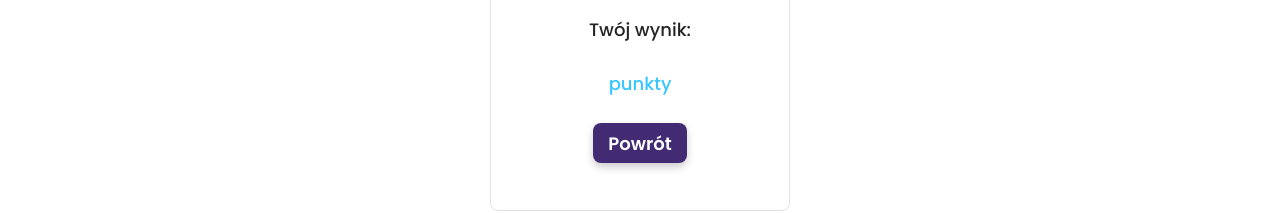
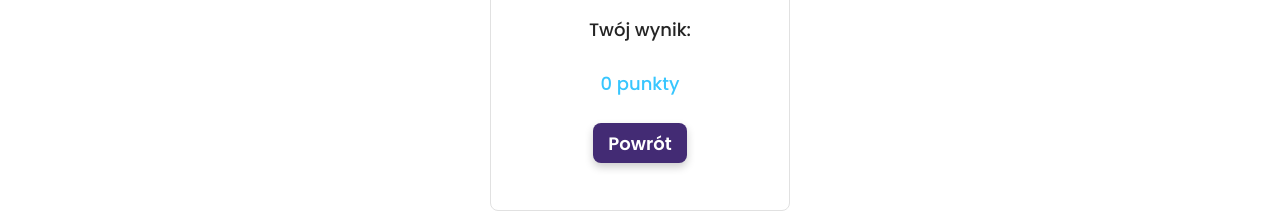
Before and after one commit to patryk-makarewicz/word-game, a React (Create React App) app: page /result in a window 1280 px wide. Shown: the part 179-392 px from the top of the page. Built offline with nearby package versions, Linux system fonts and the light colour scheme.

Commit message:
add points

```diff
--- a/src/components/game/game.tsx
+++ b/src/components/game/game.tsx
@@ -1,8 +1,10 @@
+/* eslint-disable array-callback-return */
 /* eslint-disable react/no-array-index-key */
 /* eslint-disable jsx-a11y/no-noninteractive-element-interactions */
 /* eslint-disable jsx-a11y/click-events-have-key-events */
-import { useState, useEffect } from 'react';
+import { useState, useEffect, useContext } from 'react';
 import { useTranslation } from 'react-i18next';
+import { AppContext } from '../../pages/App';
 import Button from '../button/button';
 import ButtonLink from '../button/buttonLink';
 import { gameData } from '../../helpers/game';
@@ -22,6 +24,7 @@ type IAllWords = {
 
 const Game = () => {
   const { t } = useTranslation();
+  const { points, setPoints } = useContext(AppContext);
 
   const [randomNumber, setRandomNumber] = useState(0);
   const [allData, setAllData] = useState<IAllData>();
@@ -30,6 +33,8 @@ const Game = () => {
   const [check, setCheck] = useState(false);
 
   useEffect(() => {
+    setPoints(0);
+
     const min = 0;
     const max = gameData.length;
     const number = Math.floor(Math.random() * (max - min) + min);
@@ -55,12 +60,20 @@ const Game = () => {
     newWordList[index].checked = !newWordList[index].checked;
     if (allData?.good_words.includes(wordValue)) {
       newWordList[index].isGood = !newWordList[index].isGood;
+      setPoints(points + 2);
+    } else {
+      setPoints(points - 1);
     }
     setWordsList(newWordList);
   };
 
   const toggleCheck = () => {
     setCheck(true);
+    const notCheckedGoodWords = wordsList.filter(
+      (result) => !result.checked && allData?.good_words.includes(result.value),
+    );
+    const numberGoodNotChecked = notCheckedGoodWords.length;
+    setPoints(points - numberGoodNotChecked);
   };
 
   useEffect(() => {}, [wordsList]);
--- a/src/components/result/result.tsx
+++ b/src/components/result/result.tsx
@@ -7,7 +7,7 @@ import styles from './result.module.scss';
 
 const Result = () => {
   const { t } = useTranslation();
-  const { nickname } = useContext(AppContext);
+  const { nickname, points } = useContext(AppContext);
 
   return (
     <div className={styles.result}>
@@ -15,7 +15,9 @@ const Result = () => {
         {t('result.congrats')}, {nickname}!
       </h2>
       <p className={styles.result__score}>{t('result.score')}:</p>
-      <p className={styles.result__scoreBlue}>{t('result.points')}</p>
+      <p className={styles.result__scoreBlue}>
+        {points} {points === 1 || points === -1 ? t('result.point') : t('result.points')}
+      </p>
       <ButtonLink to="/">{t('result.button')}</ButtonLink>
     </div>
   );
--- a/src/pages/App.tsx
+++ b/src/pages/App.tsx
@@ -23,6 +23,8 @@ export interface IContextData {
   setNickname: (value: string) => void;
   languagePl: boolean;
   changeLanguage: (lng: string) => void;
+  points: number;
+  setPoints: (value: number) => void;
 }
 
 export const ContextDefaultValue: IContextData = {
@@ -30,6 +32,8 @@ export const ContextDefaultValue: IContextData = {
   setNickname: (value) => value,
   languagePl: true,
   changeLanguage: (lng) => lng,
+  points: 0,
+  setPoints: (value) => value,
 };
 
 export const AppContext = React.createContext<IContextData>(ContextDefaultValue);
@@ -43,11 +47,14 @@ const App = () => {
   };
 
   const [nickname, setNickname] = useState('');
+  const [points, setPoints] = useState(0);
 
   return (
     <>
       <GlobalStyle />
-      <AppContext.Provider value={{ nickname, setNickname, languagePl, changeLanguage }}>
+      <AppContext.Provider
+        value={{ nickname, setNickname, languagePl, changeLanguage, points, setPoints }}
+      >
         <Header />
         <Layout>
           <Switch>
```
